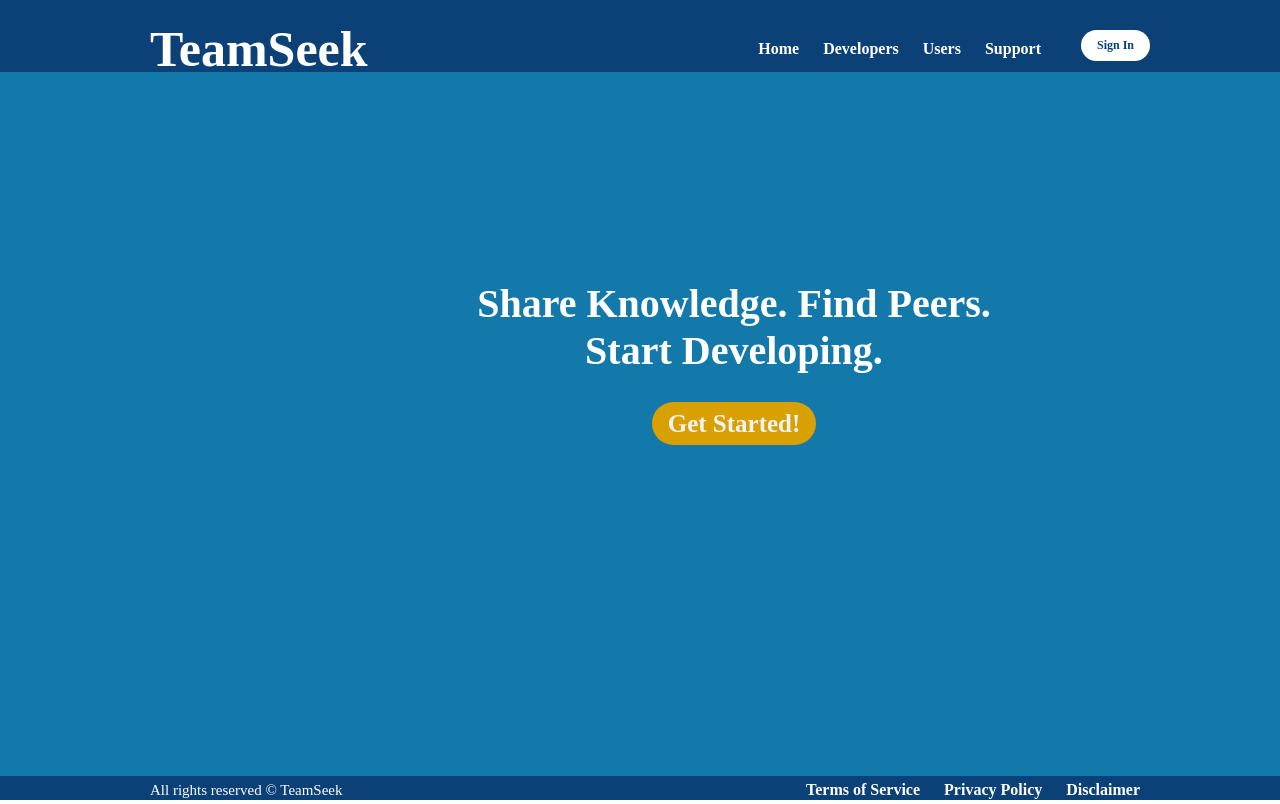
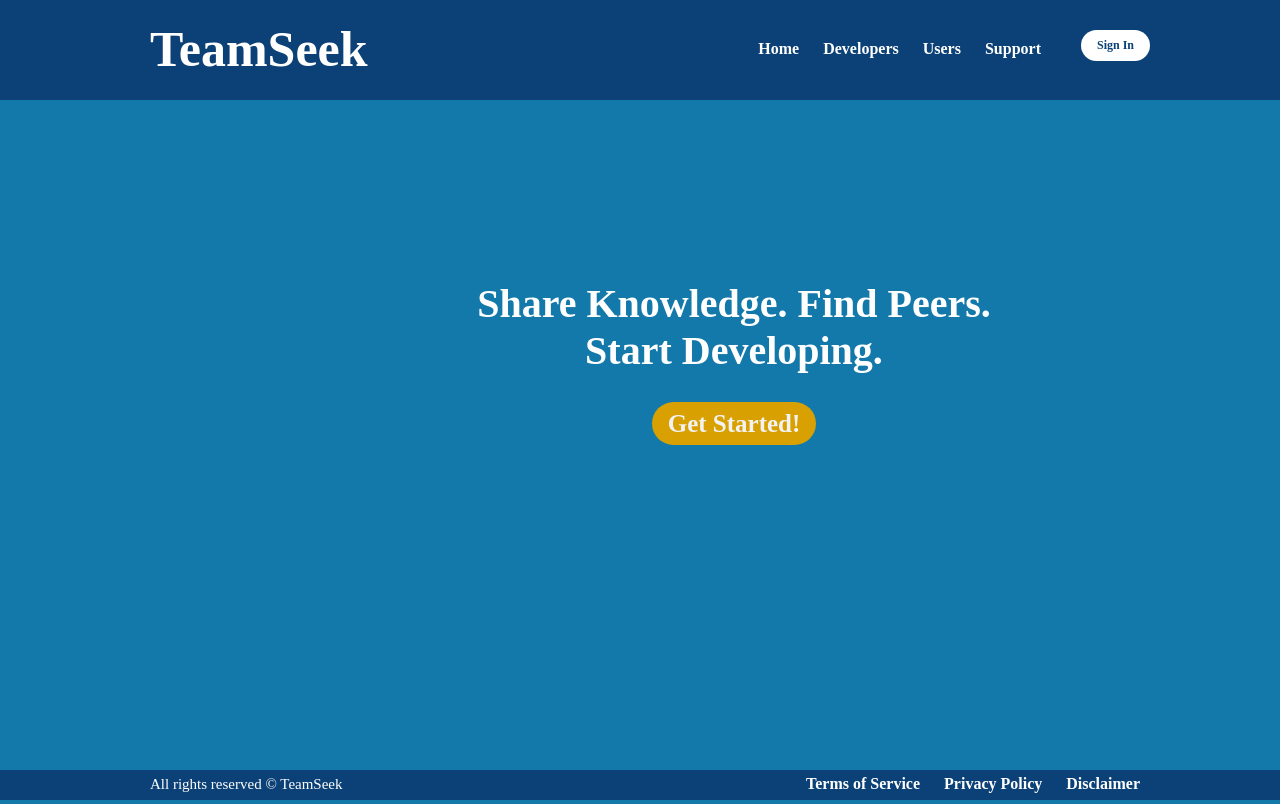
Before and after one commit to arshinx/TeamSeek, a plain HTML site: page public/index.html in a window 1280 px wide. Drawn offline with Linux system fonts and the light colour scheme.

Commit message:
Redesign CSS code for more elegant webpage

```diff
--- a/public/css/style.css
+++ b/public/css/style.css
@@ -1,21 +1,25 @@
-body {
+html, body {
     margin: 0;
     padding: 0;
-    height: 100vh;
-}
-.header {
-    background-color: #0B4176;
-    height: 9vh;
+    height: 100%;
+    background-color: #1379AA;
 }
 
-.main {
-    background-color: #1379AA;
-    min-height: 88%;
+.wrapper {
+    min-height: 100%;
+    position: relative;
 }
 
 .container {
+    position: relative;
     max-width: 1080px;
     margin: 0 auto;
+}
+/* Header style */
+.header {
+    background-color: #0B4176;
+    height: 100px;
+    z-index: 99;
 }
 
 .header .container #brand {
@@ -23,6 +27,20 @@ body {
     margin: 20px 0 0 50px;
     color: white;
     font-size: 50px
+}
+
+#sign-in {
+    float: right;
+    margin-top: 30px;
+    margin-right: 30px;
+    background-color: white;
+    color: #0B4176;
+    font-size: 12px;
+}
+
+#sign-in:hover {
+    background-color: #ccccff;
+    color: black;
 }
 
 #menu {
@@ -44,33 +62,18 @@ body {
     color: white;
 }
 
-.button {
-    font: "museo-sans-rounded",sans-serif;
-    font-weight: bold;
-    background-color: white;
-    color: #0B4176;
-    border: 1px solid transparent;
-    border-radius: 50px;
-    padding: 7px 15px;
-    line-height: normal;
+/* Content style */
+.content {
+    padding-bottom: 30px;
 }
 
-#sign-in {
-    float: right;
-    margin-top: 30px;
-    margin-right: 30px;
-    background-color: white;
-    color: #0B4176;
-    font-size: 12px;
-}
-
-#sign-in:hover {
-    background-color: #ccccff;
-    color: black;
-}
-
-a {
-    text-decoration: none;
+.content .container {
+    text-align: center;
+    width: 700px;
+    position: absolute;
+    top: 35%;
+    left: 30%;
+    right: 30%;
 }
 
 #slogan {
@@ -91,19 +94,14 @@ a {
     background-color: #E9B00D;
 }
 
-.container.mid {
-    text-align: center;
-    width: 700px;
-    position: absolute;
-    top: 35%;
-    left: 30%;
-    right: 30%;
-}
-
+/* Footer style */
 .footer {
     background-color: #0B4176;
-    height: 3vh;
-    margin: 0;
+    width: 100%;
+    height: 30px;
+    position: absolute;
+    bottom: 0;
+    left: 0;
 }
 
 #copyright {
@@ -126,6 +124,24 @@ a {
     line-height: 28px;
 }
 
+/* General */
+
+.button {
+    font: "museo-sans-rounded",sans-serif;
+    font-weight: bold;
+    background-color: white;
+    color: #0B4176;
+    border: 1px solid transparent;
+    border-radius: 50px;
+    padding: 7px 15px;
+    line-height: normal;
+}
+
+a {
+    text-decoration: none;
+}
+
+/* Testing tool */
 #overlay {
     margin: auto;
     position: fixed;
--- a/public/index.html
+++ b/public/index.html
@@ -1,4 +1,4 @@
-<!DOCTYPE html PUBLIC "-//W3C//DTD HTML 4.0 Strict//EN">
+<!DOCTYPE html>
 
 <html>
   <head>
@@ -7,9 +7,10 @@
   </head>
   <body>
     <!--<div id="overlay"></div>-->
+    <div class="wrapper">
       <!-- header wrapper -->
       <div class="header">
-      <div class="container header">
+        <div class="container">
           <a href="javascript:void(0)"><h1 id="brand">TeamSeek</h1></a>
           <a href="javascript:void(0)" class="button" id="sign-in">Sign In</a>
           <ul id="menu">
@@ -21,10 +22,9 @@
         </div>
       </div>
       <!-- end header wrapper -->
-
       <!-- main content -->
-    <div class="main">
-      <div class="container mid">
+      <div class="content">
+        <div class="container">
           <span id="slogan">Share Knowledge. Find Peers.<br />Start Developing.</span><br />
           <a href="javascript:void(0)" class="button" id="get-started" >Get Started!</a>
         </div>
@@ -43,5 +43,6 @@
         </div>
       </div>
       <!-- end footer -->
+    </div>
   </body>
 </html>
```
Lines whose indentation alone changed are shown as unchanged.
